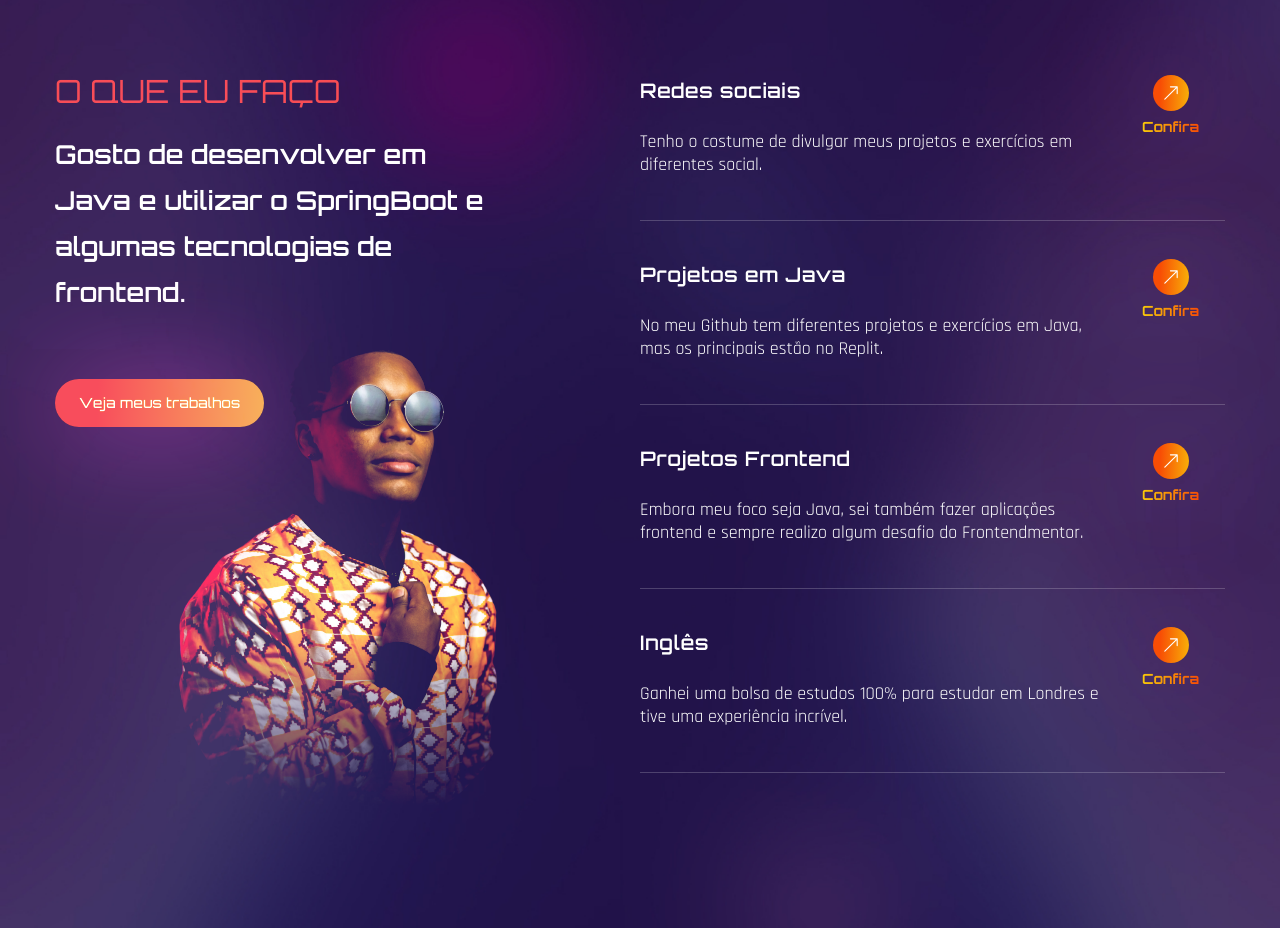
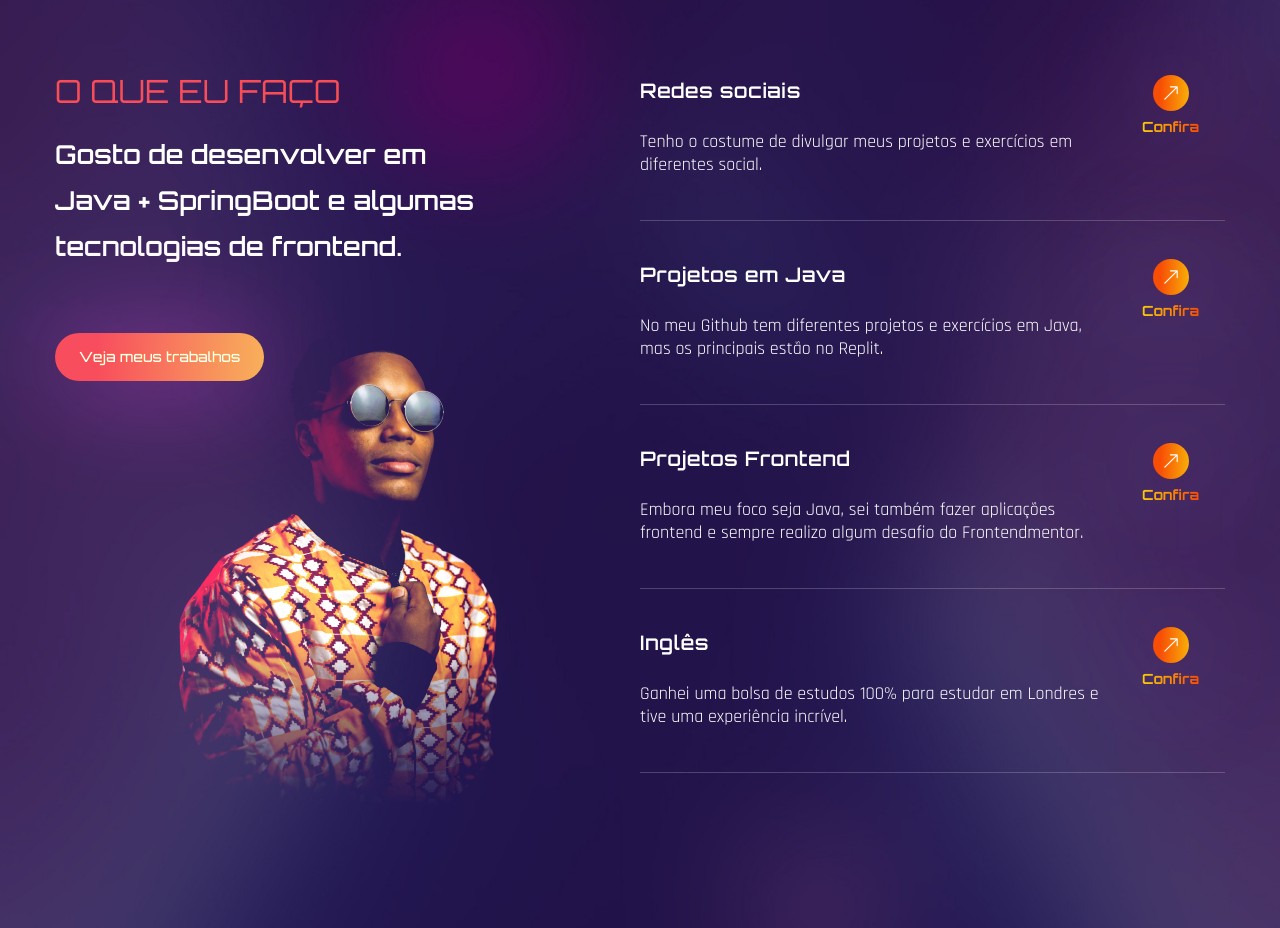
Before and after one commit to JayCesar/JayCesar, a React (Create React App) app: page / in a window 1280 px wide. Shown: the part 1660-2588 px from the top of the page. Built offline with nearby package versions, Linux system fonts and the light colour scheme; the HTML template or start-up script is replaced by a standard one; a web font is replaced by a local one.

Commit message:
@JayCesar | Fix: repalce text for a symbol

```diff
--- a/src/components/Services.js
+++ b/src/components/Services.js
@@ -47,7 +47,7 @@ const Services = () => {
            viewport={{ once: false, amount: 0.3 }}
           className="flex-1 lg:bg-services lg:bg-bottom bg-no-repeat mix-blend-lighten mb-16 lg:mb-0" id='imgJulio'>
             <h2 className='h2 text-accent mb-6'> O que eu faço</h2>
-            <h3 className="h3 max-w-[455px] mb-16">Gosto de desenvolver em Java e utilizar o SpringBoot e algumas tecnologias de frontend.</h3>
+            <h3 className="h3 max-w-[455px] mb-16">Gosto de desenvolver em Java + SpringBoot e algumas tecnologias de frontend.</h3>
             <button className='btn btn-sm'>Veja meus trabalhos</button>
           </motion.div>
           {/*services*/}
```
